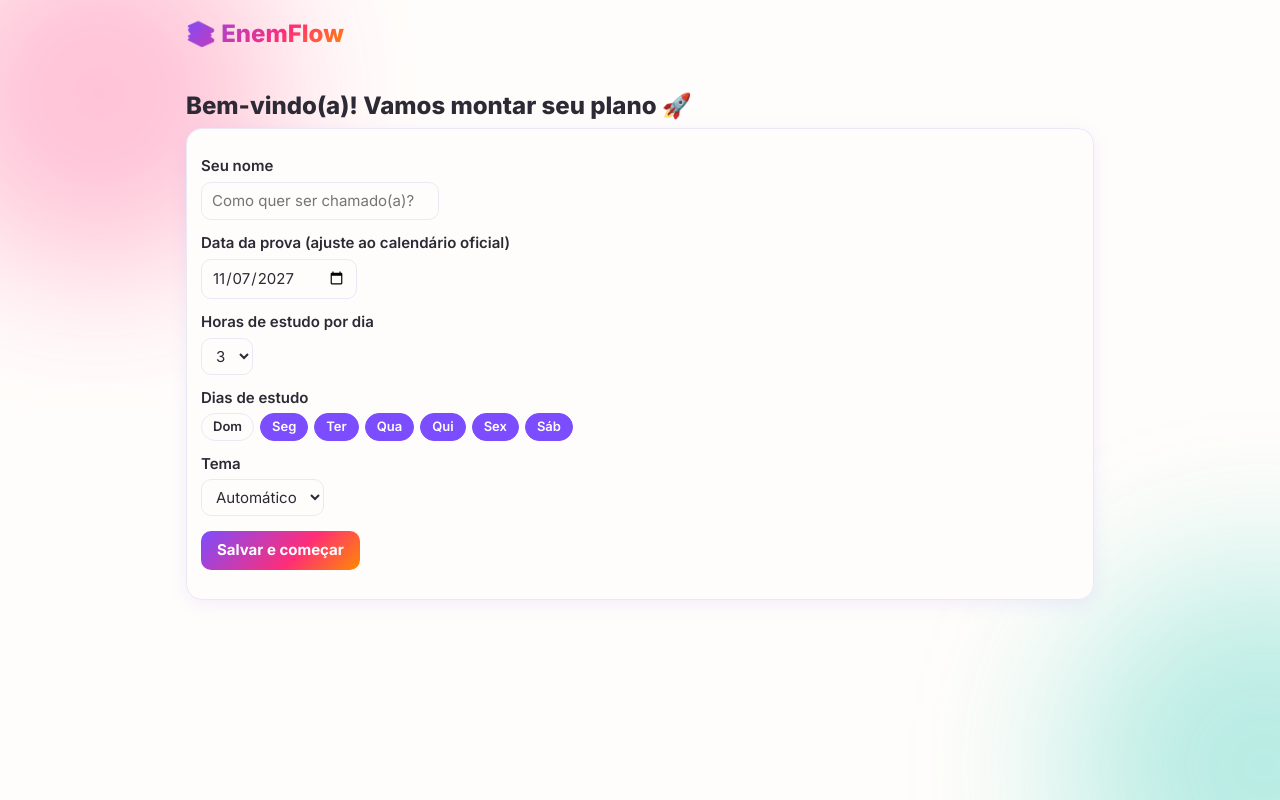
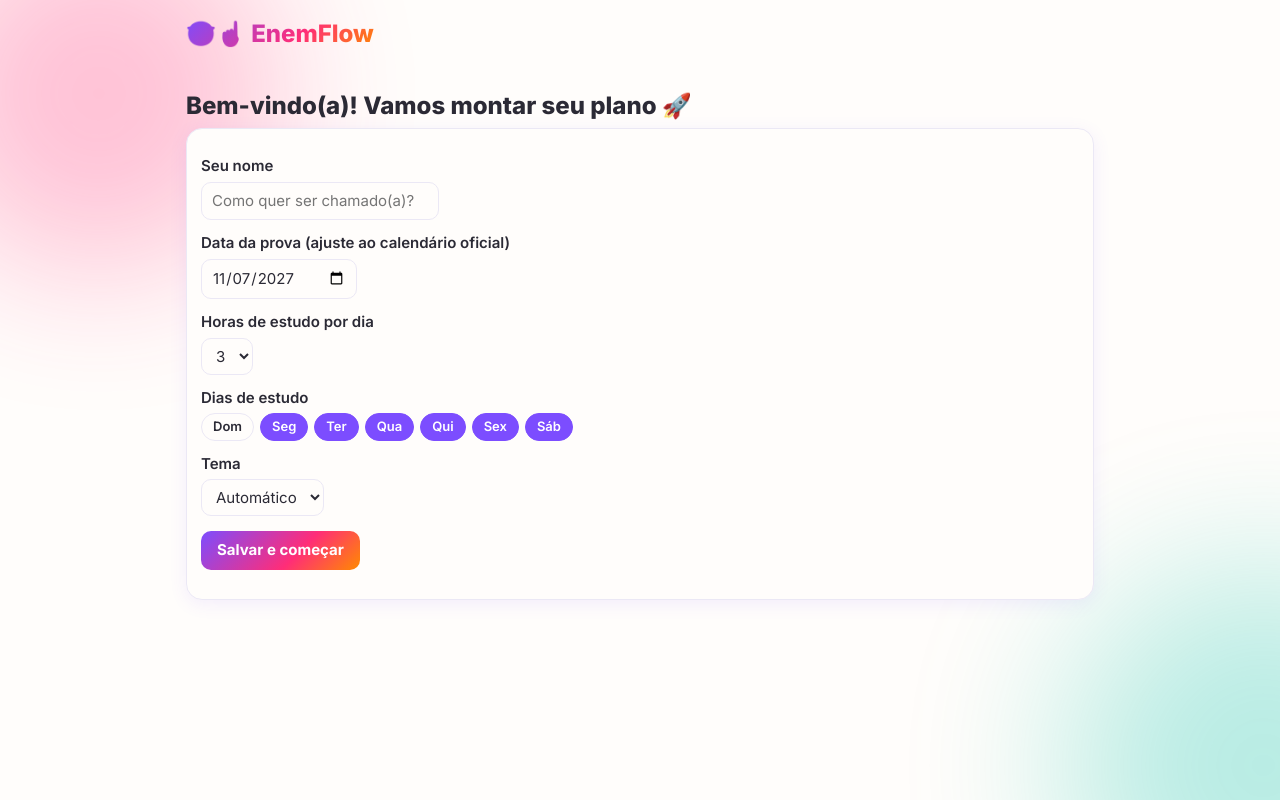
Before and after one commit to miguelwpng-afk/mw, a plain HTML site: page index.html in a window 1280 px wide. Drawn offline with Linux system fonts and the light colour scheme.

Commit message:
Update header title with emoji

```diff
--- a/index.html
+++ b/index.html
@@ -68,7 +68,7 @@ label{display:block;font-weight:600;margin:12px 0 4px}
 </head>
 <body>
 <div class="w">
-<header><h1>📚 EnemFlow</h1><div class="xp" id="xp"></div></header>
+<header><h1> 🤓☝️ EnemFlow</h1><div class="xp" id="xp"></div></header>
 <nav id="nav"></nav>
 <main id="app"></main>
 </div>
```
